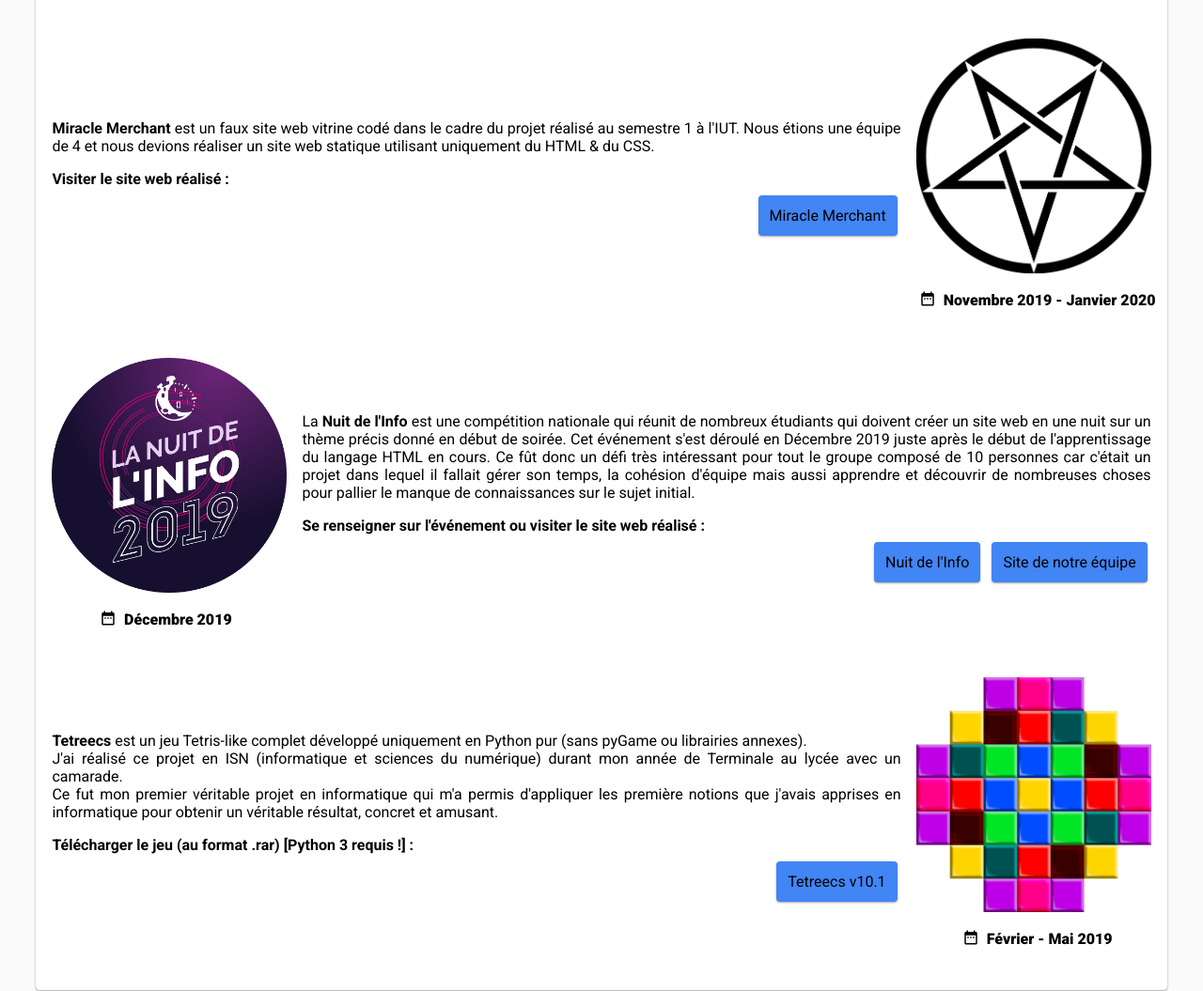
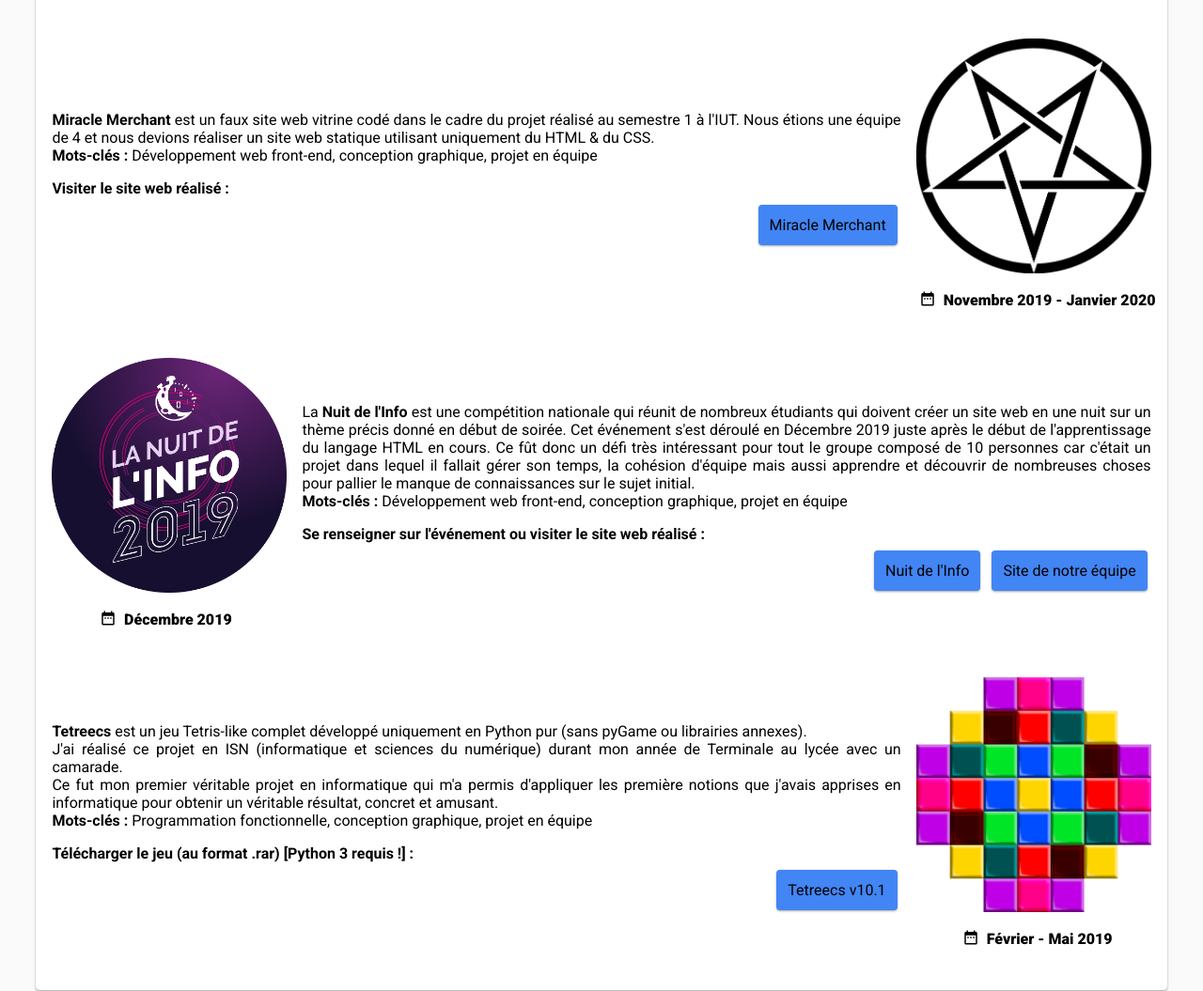
Before and after one commit to thomas-subsol/thomas-subsol.github.io, a plain HTML site: page index.html in a window 1280 px wide. Shown: the part 3003-4058 px from the top of the page at 94% size. Drawn offline with Linux system fonts and the light colour scheme.

Commit message:
correctif

```diff
--- a/index.html
+++ b/index.html
@@ -142,8 +142,8 @@
                     jeu à l'aide du moteur de jeu Unity. Nous n'avons utilisé aucune bibliothèque externe et avons
                     réalisé tous les éléments graphiques de notre jeu de plateformes 2D d'infiltration avec des énigmes
                     et une gestion avancée de la lumière.<br> A l'issue de l'événement s'est déroulé un jury qui a
-                    décerné le prix du Design à notre jeu.<br><strong>Mots-clés :</strong> Unity, développement en
-                    équipe, versionnage
+                    décerné le prix du Design à notre jeu.<br>
+                    <strong>Mots-clés :</strong> Unity, développement en équipe, versionnage
                 </p>
                 <p><strong>Se renseigner sur l'événement ou télécharger notre jeu Neko-mimic (au format .rar) :</strong>
                 </p>
@@ -168,9 +168,9 @@
                     le cadre du projet de semestre 3 à l'IUT.<br> Cette application réalisée sans librairies tierces
                     présente différentes fonctionnalités avancées comme une base de données avec indirection, une
                     gestion récursive des éléments, un système d'invitation, une personnalisation poussée des fiches et
-                    pourra être continuée dans le futur.<br><strong>Mots-clés :</strong> Développement web back-end,
-                    base de
-                    données avec indirection, récursivité
+                    pourra être continuée dans le futur.<br>
+                    <strong>Mots-clés :</strong> Développement web back-end, base de données avec indirection,
+                    récursivité
                 </p>
                 <p><strong>Visiter le site web réalisé (hébergé sur les serveurs de l'IUT)
                     :</strong></p>
@@ -192,7 +192,7 @@
                     principalement réalisé au cours de l'été 2020. C'est un site web vitrine que j'ai entièrement conçu
                     et réalisé par moi-même avec les langages du web front-end (HTML, CSS & JS).<br> Le site n'est pas
                     encore déployé et sera accessible dans les prochaines semaines.<br>
-                    <strong>Mots-clés :</strong> Développement web front-end, développement autonome, conception web
+                    <strong>Mots-clés :</strong> Développement web front-end, conception graphique, travail en autonomie
                 </p>
                 <p><strong>Visiter le site web réalisé (site en cours de déploiement) :</strong></p>
                 <div class="liens-projet">
@@ -210,7 +210,9 @@
             <div class="texte">
                 <p><strong>Miracle Merchant</strong> est un faux site web vitrine codé dans le cadre du projet réalisé
                     au semestre 1 à l'IUT. Nous étions une équipe de 4 et nous devions réaliser un site web statique
-                    utilisant uniquement du HTML & du CSS.</p>
+                    utilisant uniquement du HTML & du CSS.<br>
+                    <strong>Mots-clés :</strong> Développement web front-end, conception graphique, projet en équipe
+                </p>
                 <p><strong>Visiter le site web réalisé :</strong></p>
                 <div class="liens-projet">
                     <a href="ressources/miracle-merchant/HTML">Miracle Merchant</a>
@@ -230,7 +232,8 @@
                     événement s'est déroulé en Décembre 2019 juste après le début de l'apprentissage du langage HTML en
                     cours. Ce fût donc un défi très intéressant pour tout le groupe composé de 10 personnes car c'était
                     un projet dans lequel il fallait gérer son temps, la cohésion d'équipe mais aussi apprendre et
-                    découvrir de nombreuses choses pour pallier le manque de connaissances sur le sujet initial.
+                    découvrir de nombreuses choses pour pallier le manque de connaissances sur le sujet initial.<br>
+                    <strong>Mots-clés :</strong> Développement web front-end, conception graphique, projet en équipe
                 </p>
                 <p><strong>Se renseigner sur l'événement ou visiter le site web réalisé :</strong></p>
                 <div class="liens-projet">
@@ -252,7 +255,8 @@
                     pyGame ou librairies annexes).<br> J'ai réalisé ce projet en ISN (informatique et sciences du
                     numérique) durant mon année de Terminale au lycée avec un camarade.<br> Ce fut mon premier
                     véritable projet en informatique qui m'a permis d'appliquer les première notions que j'avais
-                    apprises en informatique pour obtenir un véritable résultat, concret et amusant.
+                    apprises en informatique pour obtenir un véritable résultat, concret et amusant.<br>
+                    <strong>Mots-clés :</strong> Programmation fonctionnelle, conception graphique, projet en équipe
                 </p>
                 <p><strong>Télécharger le jeu (au format .rar) [Python 3 requis !] :</strong></p>
                 <div class="liens-projet">
```
